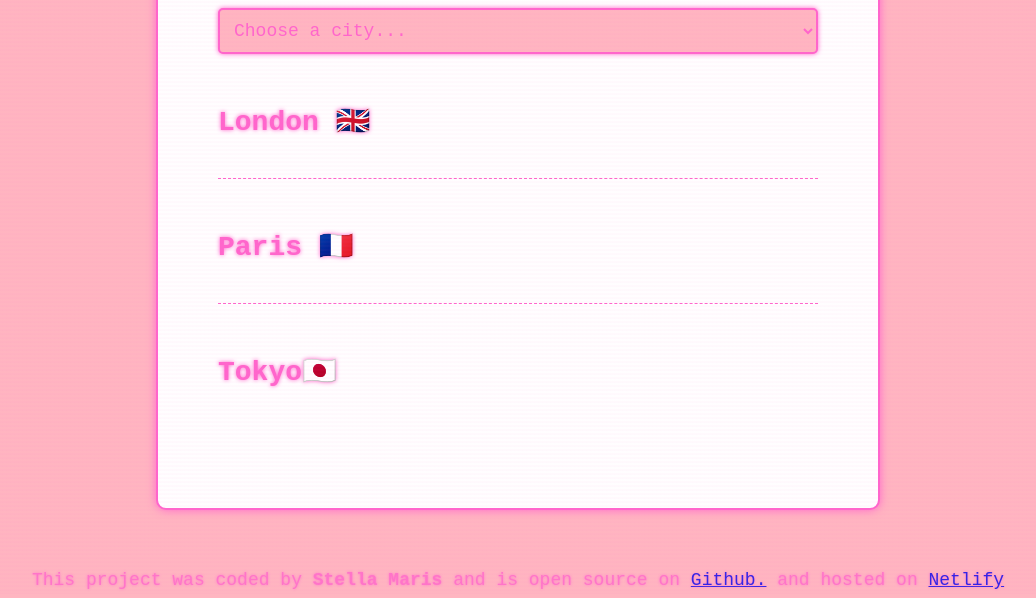
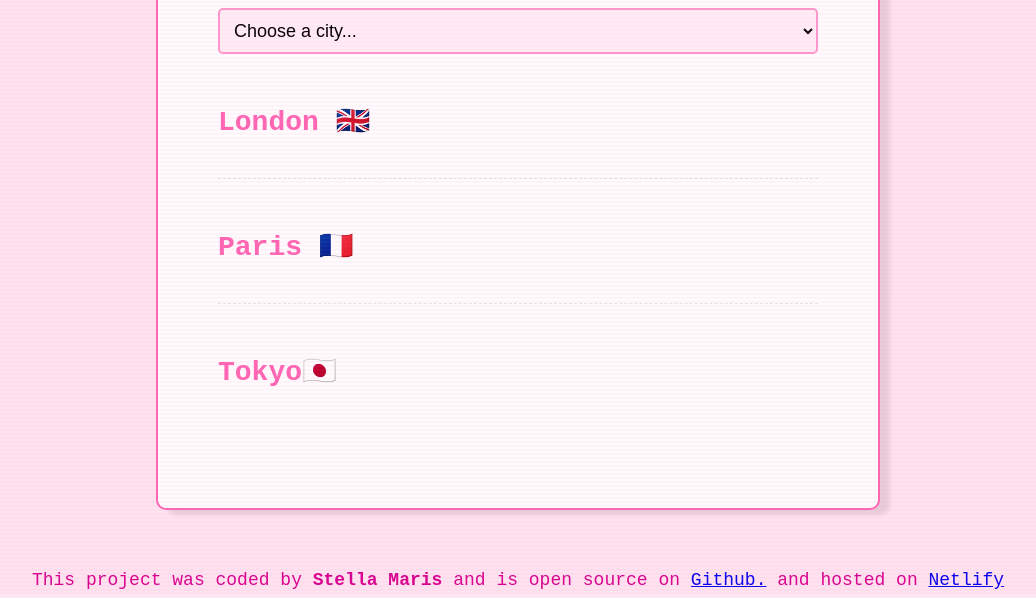
Before and after one commit to smstellar91/world-clock, a plain HTML site: page index.html in a window 1280 px wide. Shown: the part 206-804 px from the top of the page, without its empty margins (122-1158 px from the left). Drawn offline with nearby package versions, Linux system fonts and the light colour scheme; a script that the page names is missing.

Commit message:
Last CSS update

```diff
--- a/css/style.css
+++ b/css/style.css
@@ -1,24 +1,20 @@
-/* Retro-Pinkified Version */
-
 body {
-    background-color: lightpink;
-    color: #ff66cc;
-    font-family: 'Share Tech Mono', monospace;
-    text-shadow: 0 0 6px #ff66cc;
-    animation: flicker 0.12s infinite alternate;
+    background-color: #ffe6f1;
+    font-family: 'Courier New', Courier, monospace;
+    color: #d7008f;
 }
 
 h1 {
     text-align: center;
-    font-family: 'Share Tech Mono', monospace;
+    font-family: 'Courier New', Courier, monospace;
     font-size: 36px;
-    text-shadow: 0 0 4px #ff66cc;
+    color: #d7008f;
 }
 
 h2 {
     margin: 0 0 10px;
     font-size: 28px;
-    text-shadow: 0 0 4px #ff66cc;
+    color: #ff66b3;
 }
 
 select {
@@ -27,21 +23,18 @@ select {
     padding: 10px;
     border-radius: 5px;
     font-size: 18px;
-    background-color:lightpink;
-    color: #ff66cc;
-    border: 2px solid #ff66cc;
-    box-shadow: 0 0 5px #ff66cc;
-    font-family: 'Share Tech Mono', monospace;
+    border: 2px solid #ff99cc;
+    background-color: #fff0f6;
 }
 
 .container {
     max-width: 600px;
-    background: white;
+    background: #ffffff;
     padding: 60px;
     margin: 60px auto;
-    box-shadow: 0 0 10px #ff66cc;
+    box-shadow: 10px 5px 5px rgba(0, 0, 0, 0.1);
     border-radius: 10px;
-    border: 2px solid #ff66cc;
+    border: 2px solid #ff66b3;
 }
 
 .city {
@@ -49,7 +42,7 @@ select {
     margin: 20px 0;
     justify-content: space-between;
     padding: 30px 0;
-    border-bottom: 1px dashed #ff66cc;
+    border-bottom: 1px dashed rgba(0, 0, 0, 0.1);
 }
 
 .city:last-child {
@@ -57,30 +50,29 @@ select {
 }
 
 .date {
-    opacity: 0.7;
-    font-family: 'Share Tech Mono', monospace;
+    opacity: 0.6;
+    color: #ff66b3;
 }
 
 .time {
     font-size: 35px;
     font-weight: bold;
-    font-family: 'Share Tech Mono', monospace;
+    color: #d7008f;
 }
 
 .time small {
     font-size: 24px;
     vertical-align: middle;
+    color: #ff66b3;
 }
 
 footer {
     text-align: center;
     font-size: 18px;
-    color: #ff66cc;
-    opacity: 0.8;
-    text-shadow: 0 0 3px #ff66cc;
+    color: #d7008f;
 }
 
-/* CRT Scanline Effect */
+
 body::after {
     content: "";
     position: fixed;
@@ -89,9 +81,20 @@ body::after {
     width: 100%;
     height: 100%;
     background: repeating-linear-gradient(
-        rgba(255, 102, 204, 0.05) 0px,
+        rgba(255, 105, 180, 0.1) 0px,
         transparent 2px,
-        rgba(255, 102, 204, 0.05) 4px
+        rgba(255, 105, 180, 0.1) 4px
     );
     pointer-events: none;
 }
+
+
+@keyframes flicker {
+    0% { opacity: 1; }
+    50% { opacity: 0.9; }
+    100% { opacity: 1; }
+}
+
+body {
+    animation: flicker 0.2s infinite alternate;
+}
```
